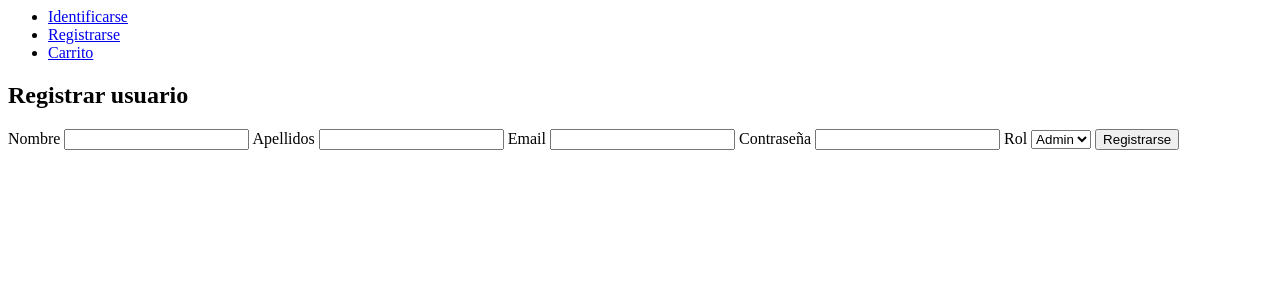
After one commit to raulgodii/Tienda-Zapateria, a PHP site: the page made by Views/usuario/registrarUsuario.php in a window 1280 px wide. The commit adds this page. Shown: the top 300 px of the page. Run offline with PHP 8.4, Linux system fonts and the light colour scheme; the template is opened without the code that fills it, so the values that code supplies are empty; some libraries are stand-ins or nearby versions.

Commit message:
registrar nuevos usuarios, admin

```diff
--- a/Controllers/UsuarioController.php
+++ b/Controllers/UsuarioController.php
@@ -97,4 +97,8 @@ class UsuarioController{
     public function prueba($id){
         $this->pages->render('Usuario/prueba', ["id" => $id]);
     }
+
+    public function registrarUsuario(){
+        $this->pages->render('Usuario/registrarUsuario');
+    }
 }
--- a/Models/usuario.php
+++ b/Models/usuario.php
@@ -80,7 +80,7 @@ class Usuario{
             $data['apellidos'] ?? '',
             $data['email'] ?? '',
             $data['password'] ?? '',
-            $data['rol'] ?? ''
+            $data['rol'] ?? 'user'
         );
     }
 
@@ -107,7 +107,7 @@ class Usuario{
         $apellidos = $this->getApellidos();
         $email = $this->getEmail();
         $password = $this->getPassword();
-        $rol = 'user';
+        $rol = $this->getRol();
 
         try{
             $ins = $this->db->prepara("INSERT INTO usuarios (id, nombre, apellidos, email, password, rol) values (:id, :nombre, :apellidos, :email, :password, :rol)");
--- a/Routes/RoutesClass.php
+++ b/Routes/RoutesClass.php
@@ -92,6 +92,9 @@ class RoutesClass{
             return (new PedidoController)->gestionar();
         });
 
+        Router::add('GET','/Usuario/registrarUsuario/', function (){
+            return (new UsuarioController)->registrarUsuario();
+        });
         Router::dispatch();
     }
 }
--- a/Views/layout/header.php
+++ b/Views/layout/header.php
@@ -14,13 +14,15 @@ use Controllers\CategoriaController;
     </ul>
 </nav>
 
-
-<?php if(isset($_SESSION['identity']) && $_SESSION['identity']->rol == "admin"): ?>
+<?php if(isset($_SESSION['identity'])): ?>
     <ul>
-        <li><a href="<?=BASE_URL?>Pedido/gestionarPedidos/">Gestionar pedidos</a></li>
-        <li><a href="<?=BASE_URL?>Producto/gestionarProductos/">Gestionar productos</a></li>
-        <li><a href="<?=BASE_URL?>Categoria/gestionarCategorias/">Gestionar categorias</a></li>
-        <li><a href="<?=BASE_URL?>Carrito/verCarrito/">Carrito</a></li>
+        <?php if($_SESSION['identity']->rol == "admin"): ?>
+            <li><a href="<?=BASE_URL?>Producto/gestionarProductos/">Gestionar productos</a></li>
+            <li><a href="<?=BASE_URL?>Categoria/gestionarCategorias/">Gestionar categorias</a></li>
+            <li><a href="<?=BASE_URL?>Usuario/registrarUsuario/">Registrar usuario</a></li>
+        <?php endif; ?>
+            <li><a href="<?=BASE_URL?>Pedido/gestionarPedidos/">Gestionar pedidos</a></li>
+            <li><a href="<?=BASE_URL?>Carrito/verCarrito/">Carrito</a></li>
     </ul>
 <?php endif; ?>
 
--- /dev/null
+++ b/Views/usuario/registrarUsuario.php
@@ -0,0 +1,36 @@
+
+<h2>Registrar usuario</h2>
+
+<?php use Utils\Utils; ?>
+
+<?php if(isset($_SESSION['register']) && $_SESSION['register'] === 'complete'): ?>
+    <strong>Usuario registrado correctamente</strong>
+<?php elseif(isset($_SESSION['register']) && $_SESSION['register'] === 'failed'): ?>
+    <strong>Registro fallido, introduzca bien los datos</strong>
+<?php endif; ?>
+
+
+
+<?php Utils::deleteSession('register');?>
+
+<form action="<?=BASE_URL?>Usuario/registro/" method="POST">
+    <label for="nombre">Nombre</label>
+    <input type="text" name="data[nombre]" id="nombre" required/>
+
+    <label for="apellidos">Apellidos</label>
+    <input type="text" name="data[apellidos]" id="apellidos" required/>
+
+    <label for="email">Email</label>
+    <input type="email" name="data[email]" id="email" required/>
+
+    <label for="password">Contraseña</label>
+    <input type="password" name="data[password]" id="password" required/>
+
+    <label for="rol">Rol</label>
+    <select name="data[rol]" id="rol">
+        <option value="admin">Admin</option>
+        <option value="user">User</option>
+    </select>
+
+    <input type="submit" value="Registrarse"/>
+</form>
```
